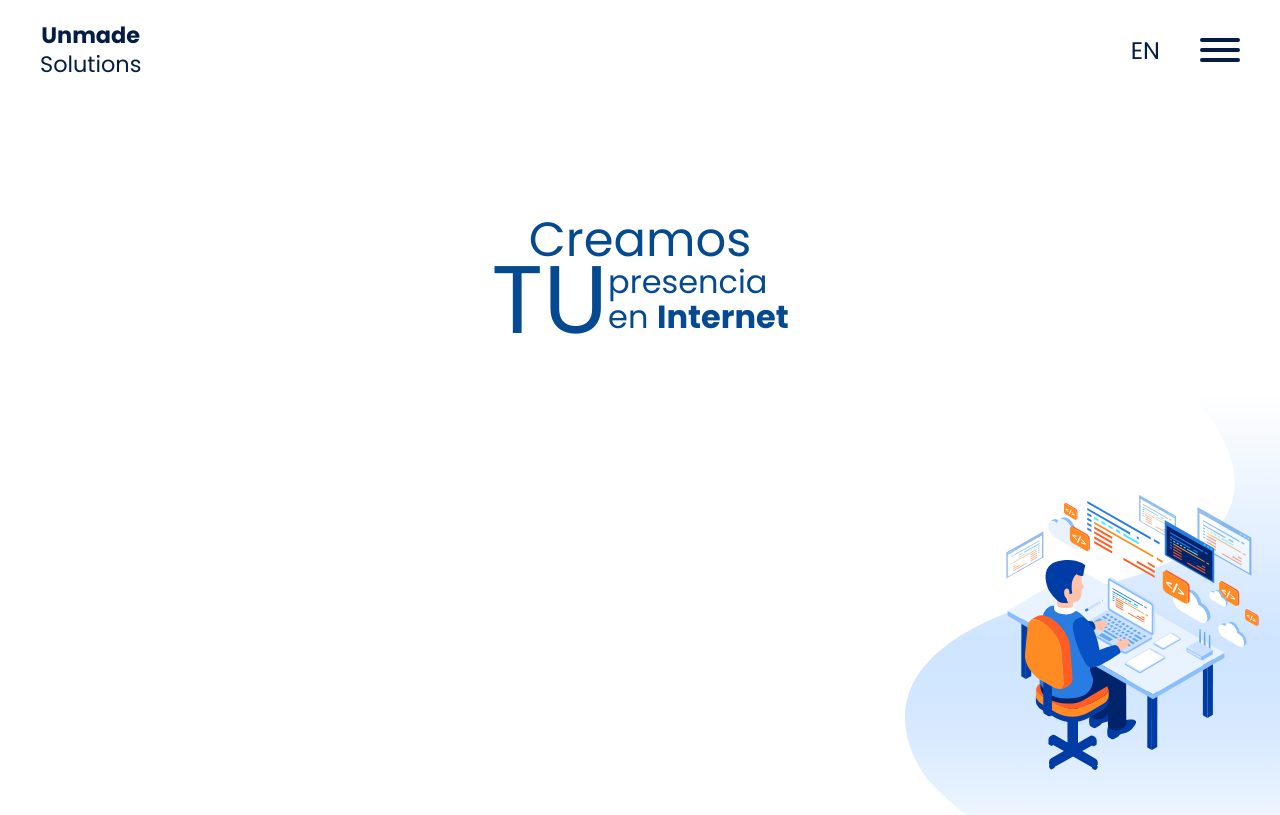
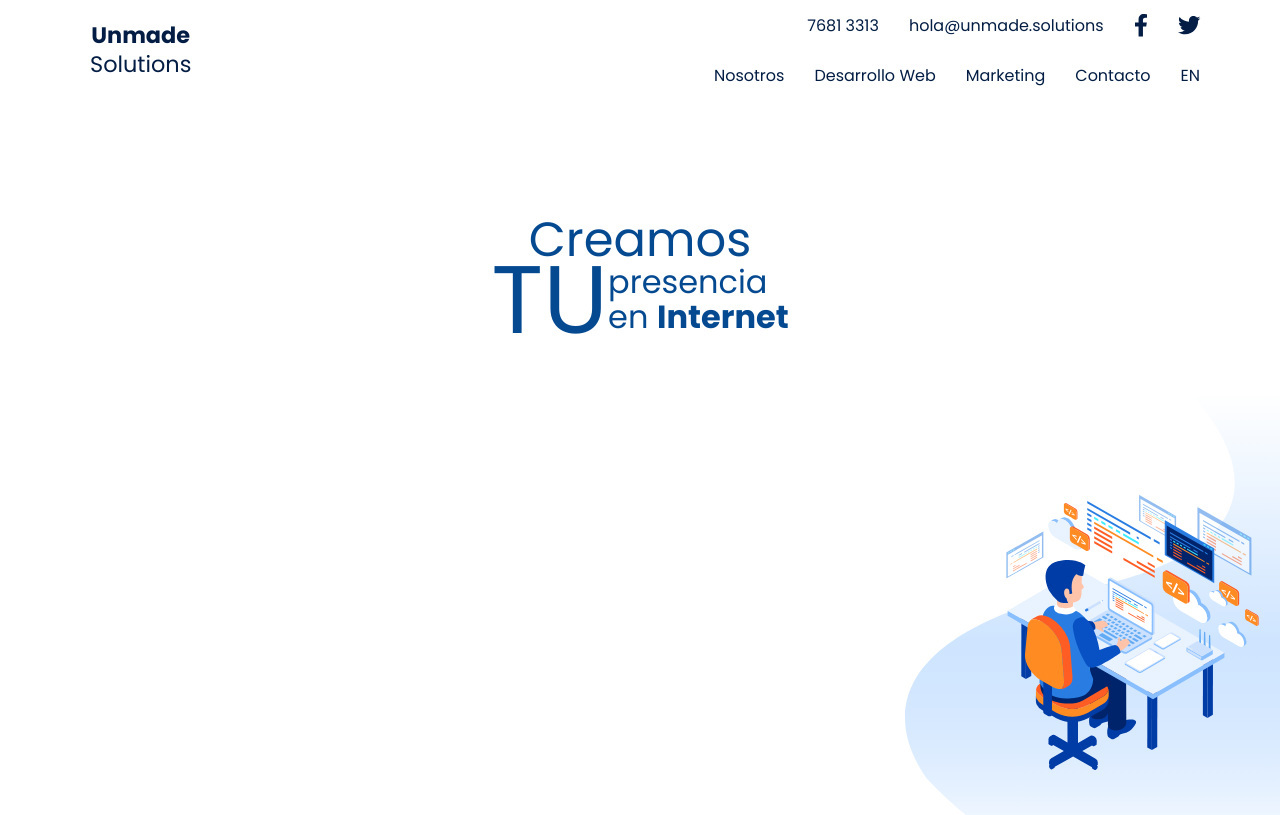
Before and after one commit to jlvalport/unmade-solutions, a React (Create React App) app: page / in a window 1280 px wide. Shown: the top 815 px of the page. Built offline with nearby package versions, Linux system fonts and the light colour scheme.

Commit message:
feat: desktop navbar

```diff
--- a/src/App.scss
+++ b/src/App.scss
@@ -10,12 +10,10 @@ body {
 }
 
 a {
-  color: #fff;
   text-decoration: none;
   cursor: pointer;
 }
 
 a:visited {
-  color: #fff;
   text-decoration: none;
 }
--- a/src/components/AboutUsPage/AboutUsPage.js
+++ b/src/components/AboutUsPage/AboutUsPage.js
@@ -1,6 +1,5 @@
 import React from 'react';
 
-import classes from './AboutUsPage.module.scss';
 import AboutUsLandingSection from './AboutUsLandingSection/AboutUsLandingSection';
 import AboutUsInfoSection from './AboutUsInfoSection/AboutUsInfoSection';
 import OurValuesSection from './OurValuesSection/OurValuesSection';
--- a/src/components/AboutUsPage/OurValuesSection/OurValuesSection.js
+++ b/src/components/AboutUsPage/OurValuesSection/OurValuesSection.js
@@ -1,6 +1,5 @@
 import React from 'react';
 
-import classes from './OurValuesSection.module.scss';
 import SectionTitle from '../../UI/SectionTitle/SectionTitle';
 import Value from './Value/Value';
 import leadershipIcon from '../../../assets/img/graphics/icons/leadership.svg';
--- a/src/components/Footer/Footer.module.scss
+++ b/src/components/Footer/Footer.module.scss
@@ -19,6 +19,11 @@
 .footerLogo {
     margin: 0.3em 0 0.3em;
     display: block;
+    color: #fff;
+
+    &:visited {
+        color: #fff;
+    }
 
     p {
         text-align: center;
@@ -64,6 +69,10 @@
         margin: 1.3em 0;
     }
 
+    &.flexEnd {
+        align-self: flex-end;
+    }
+
     &.spaceAround {
         display: flex;
         justify-content: space-around;
@@ -72,6 +81,11 @@
     a {
         display: inline-block;
         padding: 1em 10px 1em 0;
+        color: #fff;
+
+        &:visited {
+            color: #fff;
+        }
 
         p {
             margin: 0;
--- a/src/components/Navbar/Navbar.js
+++ b/src/components/Navbar/Navbar.js
@@ -1,5 +1,6 @@
 import React from 'react';
-import { Link } from 'react-router-dom';
+import { Link, NavLink } from 'react-router-dom';
+import { FontAwesomeIcon } from '@fortawesome/react-fontawesome';
 
 import classes from './Navbar.module.scss';
 import MenuBtn from '../UI/MenuBtn/MenuBtn';
@@ -14,6 +15,21 @@ const Navbar = props => {
                 <li><p>EN</p></li>
                 <li><MenuBtn menuClicked={props.menuClicked} isMenuShowing={props.isMenuShowing} /></li>
             </ul>
+            <ul className={classes.navLinksDesktop}>
+                <ul className={classes.navLinksDesktopInner}>
+                    <li>7681 3313</li>
+                    <li>hola@unmade.solutions</li>
+                    <li><FontAwesomeIcon icon={['fab', 'facebook-f']} className={classes.socialIconsDesktop} /></li>
+                    <li><FontAwesomeIcon icon={['fab', 'twitter']} className={classes.socialIconsDesktop} /></li>
+                </ul>
+                <ul className={classes.navLinksDesktopInner}>
+                    <li><NavLink to='/acerca-de-nosotros'>Nosotros</NavLink></li>
+                    <li><NavLink to='/servicio-de-desarrollo-web'>Desarrollo Web</NavLink></li>
+                    <li><NavLink to='/servicio-de-marketing'>Marketing</NavLink></li>
+                    <li><NavLink to='/contacto'>Contacto</NavLink></li>
+                    <li><NavLink to='/'>EN</NavLink></li>
+                </ul>
+            </ul>
         </header>
     );
 }
--- a/src/components/Navbar/Navbar.module.scss
+++ b/src/components/Navbar/Navbar.module.scss
@@ -48,3 +48,56 @@
         margin: 0;
     }
 }
+
+@media screen and (min-width: 700px) {
+
+    .header {
+        padding: 0 50px;
+    }
+
+    .navLinks {
+        display: none;
+    }
+
+    .navLinksDesktop {
+        height: 100%;
+        margin: 0;
+        padding: 0;
+        color: $normalText;
+        display: flex;
+        flex-direction: column;
+        align-items: flex-end;
+        flex-grow: 1;
+        justify-content: space-between;
+    }
+
+    .navLinksDesktopInner {
+        list-style: none;
+        display: flex;
+        height: 50%;
+
+        li {
+            margin: 0 30px 0 0;
+            height: 100%;
+            display: flex;
+            align-items: center;
+
+            a {
+                display: block;
+                color: $normalText;
+                height: 100%;
+                display: flex;
+                align-items: center;
+
+                &:visited {
+                    color: $normalText;
+                }
+
+            }
+        }
+
+        .socialIconsDesktop {
+            font-size: 1.4rem;
+        }
+    }
+}
--- a/src/components/UI/ContactForm/ContactForm.js
+++ b/src/components/UI/ContactForm/ContactForm.js
@@ -6,7 +6,6 @@ import classes from './ContactForm.module.scss';
 
 const CForm = props => {
     const {
-        values,
         errors,
         touched,
         isSubmitting,
--- a/src/components/UI/SectionTitle/SectionTitle.js
+++ b/src/components/UI/SectionTitle/SectionTitle.js
@@ -47,8 +47,6 @@ class SectionTitle extends React.Component {
                     titleBgStyles
                 })
             }
-            console.log(titleHeight);
-
         }, 300)
     }
 
--- a/src/containers/Layout/Layout.js
+++ b/src/containers/Layout/Layout.js
@@ -1,6 +1,5 @@
 import React from 'react';
 
-import classes from './Layout.module.scss';
 import MenuBtnClasses from '../../components/UI/MenuBtn/MenuBtn.module.scss';
 import Navbar from '../../components/Navbar/Navbar';
 import MobilMenu from '../../components/MobilMenu/MobilMenu';
```
Also changed, not shown: src/components/AboutUsPage/AboutUsPage.module.scss (deleted), src/components/AboutUsPage/OurValuesSection/OurValuesSection.module.scss (deleted), src/containers/Layout/Layout.module.scss (deleted).
